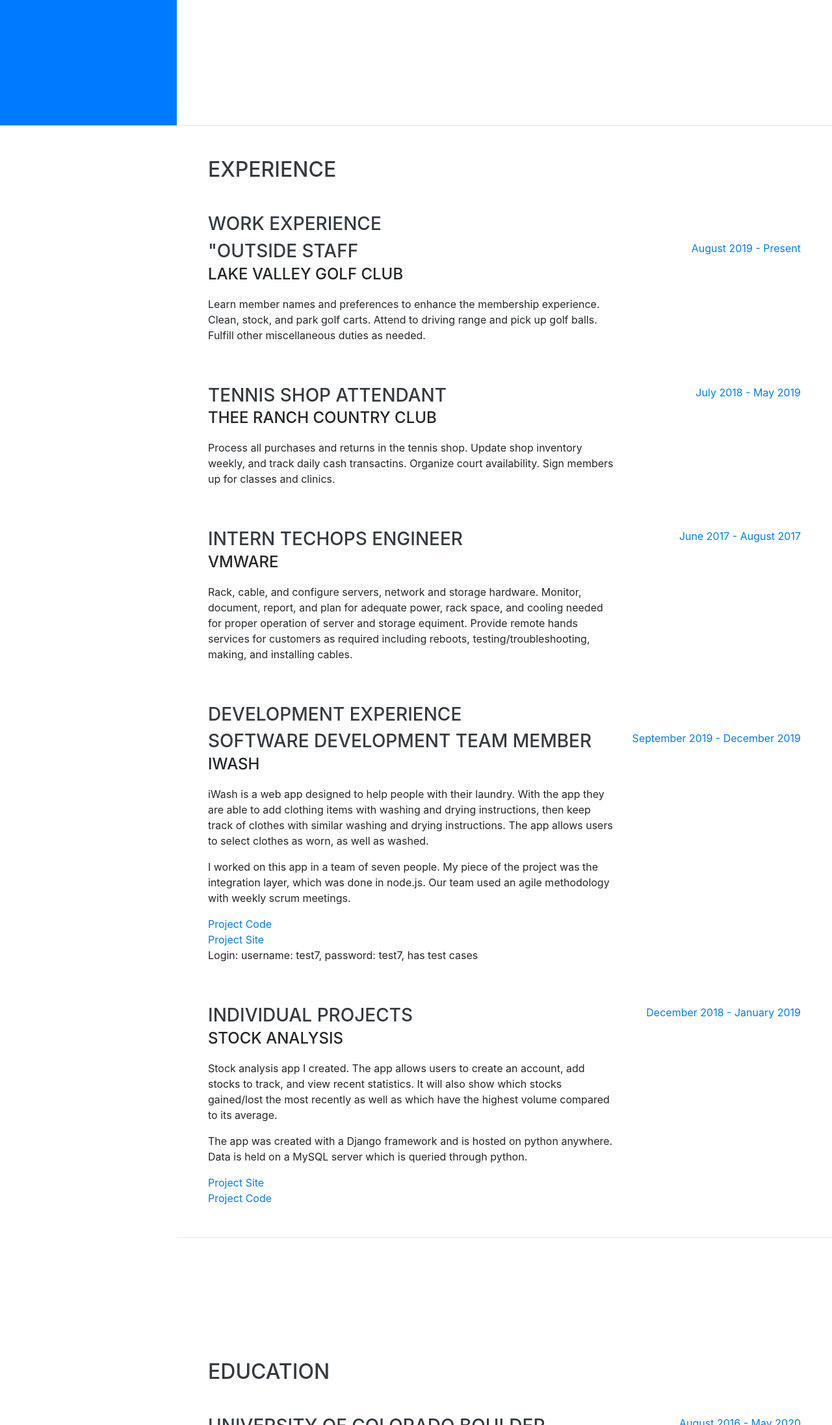
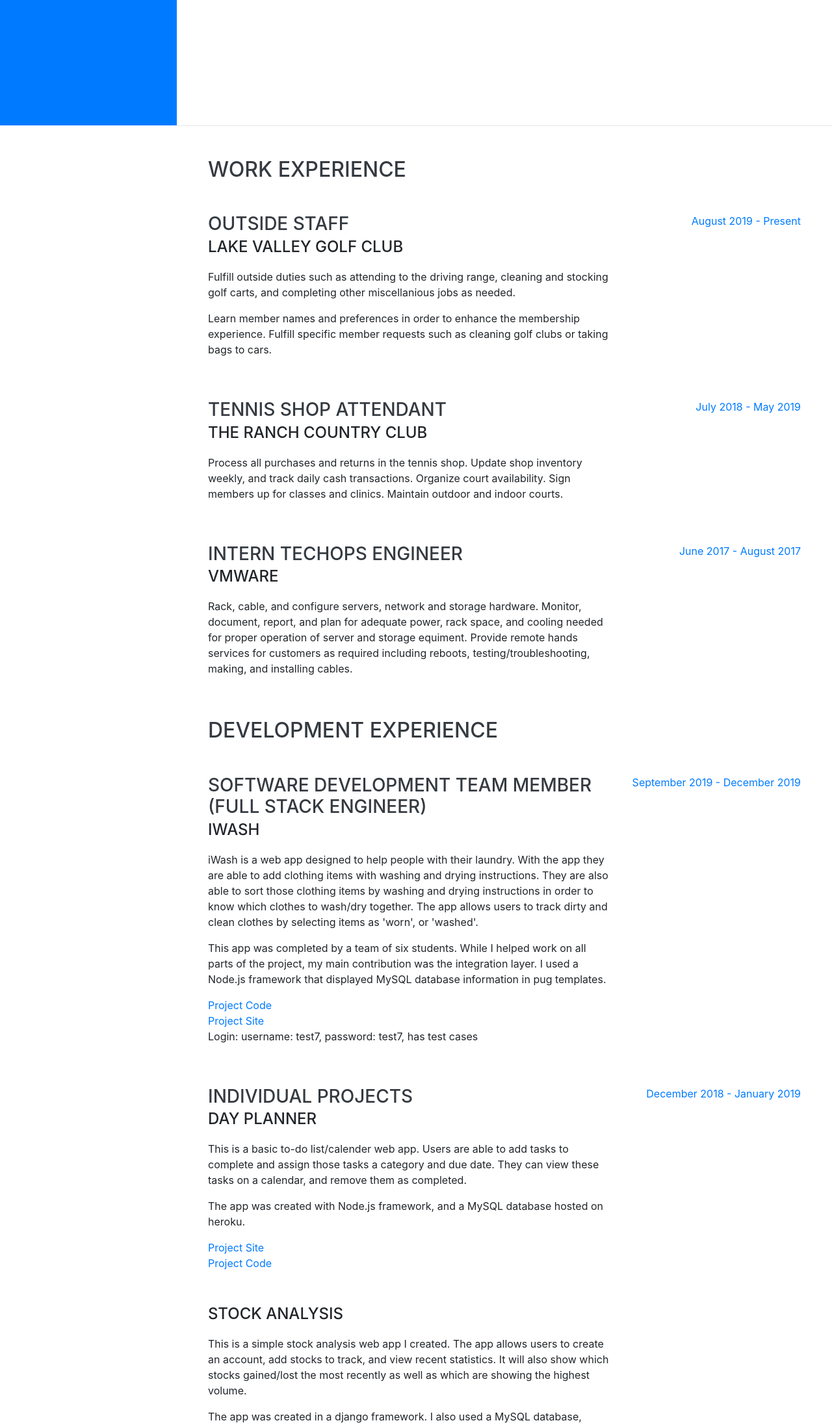
Before and after one commit to jakeshay/jakeshay.github.io, a website with bundled scripts: page index.html in a window 1280 px wide. Shown: the part 607-2800 px from the top of the page at 65% size. Built offline with nearby package versions, Linux system fonts and the light colour scheme; a web font is replaced by a local one.

Commit message:
spelling revisions

```diff
--- a/index.html
+++ b/index.html
@@ -49,8 +49,6 @@
         <li class="nav-item">
           <a class="nav-link js-scroll-trigger" href="#skills">Skills</a>
         </li>
-        <li class="nav-item">
-          <a class="nav-link js-scroll-trigger" href="#interests">Interests</a>
       </ul>
     </div>
   </nav>
@@ -81,13 +79,13 @@
 
     <section class="resume-section p-3 p-lg-5 d-flex justify-content-center" id="experience">
       <div class="w-100">
-        <h2 class="mb-5">Experience</h2>
-        <h3 class="mb-2">Work Experience</h3>
+        <h2 class="mb-5">Work Experience</h2>
         <div class="resume-item d-flex flex-column flex-md-row justify-content-between mb-5">
           <div class="resume-content">
-            <h3 class="mb-0">"Outside Staff</h3>
+            <h3 class="mb-0">Outside Staff</h3>
             <div class="subheading mb-3">Lake Valley Golf Club</div>
-            <p>Learn member names and preferences to enhance the membership experience. Clean, stock, and park golf carts. Attend to driving range and pick up golf balls. Fulfill other miscellaneous duties as needed.</p>
+            <p>Fulfill outside duties such as attending to the driving range, cleaning and stocking golf carts, and completing other miscellanious jobs as needed.</p>
+            <p>Learn member names and preferences in order to enhance the membership experience. Fulfill specific member requests such as cleaning golf clubs or taking bags to cars.</p>
           </div>
           <div class="resume-date text-md-right">
             <span class="text-primary">August 2019 - Present</span>
@@ -96,8 +94,8 @@
         <div class="resume-item d-flex flex-column flex-md-row justify-content-between mb-5">
           <div class="resume-content">
             <h3 class="mb-0">Tennis Shop Attendant</h3>
-            <div class="subheading mb-3">Thee Ranch Country Club</div>
-            <p>Process all purchases and returns in the tennis shop. Update shop inventory weekly, and track daily cash transactins. Organize court availability. Sign members up for classes and clinics.</p>
+            <div class="subheading mb-3">The Ranch Country Club</div>
+            <p>Process all purchases and returns in the tennis shop. Update shop inventory weekly, and track daily cash transactions. Organize court availability. Sign members up for classes and clinics. Maintain outdoor and indoor courts.</p>
           </div>
           <div class="resume-date text-md-right">
             <span class="text-primary">July 2018 - May 2019</span>
@@ -114,13 +112,13 @@
           </div>
         </div>
 
-        <h3 class="mb-2">Development Experience</h3>
+        <h2 class="mb-5">Development Experience</h2>
         <div class="resume-item d-flex flex-column flex-md-row justify-content-between mb-5">
           <div class="resume-content">
-            <h3 class="mb-0">Software Development Team Member</h3>
+            <h3 class="mb-0">Software Development Team Member (Full Stack Engineer)</h3>
             <div class="subheading mb-3">iWash</div>
-            <p>iWash is a web app designed to help people with their laundry. With the app they are able to add clothing items with washing and drying instructions, then keep track of clothes with similar washing and drying instructions. The app allows users to select clothes as worn, as well as washed.</p>
-            <p>I worked on this app in a team of seven people. My piece of the project was the integration layer, which was done in node.js. Our team used an agile methodology with weekly scrum meetings.</p>
+            <p>iWash is a web app designed to help people with their laundry. With the app they are able to add clothing items with washing and drying instructions. They are also able to sort those clothing items by washing and drying instructions in order to know which clothes to wash/dry together. The app allows users to track dirty and clean clothes by selecting items as 'worn', or 'washed'.</p>
+            <p>This app was completed by a team of six students. While I helped work on all parts of the project, my main contribution was the integration layer. I used a Node.js framework that displayed MySQL database information in pug templates.</p>
             <a href="https://github.com/Zazu6141/Group-3-Software-Dev-101.1">Project Code</a>
             <br>
             <a href="https://iwash-cu.herokuapp.com">Project Site</a>
@@ -134,9 +132,18 @@
         <div class="resume-item d-flex flex-column flex-md-row justify-content-between">
           <div class="resume-content">
             <h3 class="mb-0">Individual Projects</h3>
+            <div class="subheading mb-3">Day Planner</div>
+            <p>This is a basic to-do list/calender web app. Users are able to add tasks to complete and assign those tasks a category and due date. They can view these tasks on a calendar, and remove them as completed.</p>
+            <p>The app was created with Node.js framework, and a MySQL database hosted on heroku.</p>
+            <a href="https://shay-day-planner.herokuapp.com/">Project Site</a>
+            <br>
+            <a href="https://github.com/jakeshay/Day-Planner">Project Code</a>
+            <br>
+            <br>
+            <br>
             <div class="subheading mb-3">Stock Analysis</div>
-            <p>Stock analysis app I created. The app allows users to create an account, add stocks to track, and view recent statistics. It will also show which stocks gained/lost the most recently as well as which have the highest volume compared to its average.</p>
-            <p>The app was created with a Django framework and is hosted on python anywhere. Data is held on a MySQL server which is queried through python.</p>
+            <p>This is a simple stock analysis web app I created. The app allows users to create an account, add stocks to track, and view recent statistics. It will also show which stocks gained/lost the most recently as well as which are showing the highest volume.</p>
+            <p>The app was created in a django framework. I also used a MySQL database, which is hosted on pythonanywhere.com. I used a stock api in order to find relavent statistics.</p>
             <a href="https://jakeshay.pythonanywhere.com">Project Site</a>
             <br>
             <a href="https://github.com/jakeshay/stock-project">Project Code</a>
@@ -161,11 +168,11 @@
           <div class="resume-content">
             <h3 class="mb-0">University of Colorado Boulder</h3>
             <div class="subheading mb-3">Bachelor of Arts</div>
-            <div>Computer Science</div>
+            <p>Computer Science</p>
             <br>
             <div class="subheading mb-3">Minors</div>
+            <div>Philosophy</div>
             <div>Business</div>
-            <div>Philosophy</div>
           </div>
           <div class="resume-date text-md-right">
             <span class="text-primary">August 2016 - May 2020</span>
@@ -175,6 +182,7 @@
         <div class="resume-item d-flex flex-column flex-md-row justify-content-between">
           <div class="resume-content">
             <h3 class="mb-0">San Ramon Valley High School</h3>
+            <div>Diploma</div>
             <div>GPA: 3.6</div>
           </div>
           <div class="resume-date text-md-right">
@@ -211,26 +219,7 @@
 
     <hr class="m-0">
 
-    <section class="resume-section p-3 p-lg-5 d-flex align-items-center" id="interests">
-      <div class="w-100">
-        <h2 class="mb-5">Interests</h2>
-        <p>Outside of school, I enjoy golfing. I try to get out a few times a week as I find it's a great stress reliever. I also like to hike when I can and travel when I get the chance to. My family is from San Francsico so I enjoy spending time in the city as well.</p>
-        <p class="mb-0">I am also follow the NFL and NBA very intently. I watch every Seattle Seahawks and Golden State Warriors game that I can. I am a big reader as well and enjoy a wide variety of literature. Right now I am reading Dante's Inferno.</p>
-      </div>
-    </section>
 
-    <hr class="m-0">
-
-    <section class="resume-section p-3 p-lg-5 d-flex align-items-center" id="awards">
-      <div class="w-100">
-        <h2 class="mb-5">Awards &amp; Certifications</h2>
-        <ul class="fa-ul mb-0">
-          <li>
-            <i class="fa-li fa fa-trophy text-warning"></i>
-            My mom thinks I'm awesome.</li>
-        </ul>
-      </div>
-    </section>
 
   </div>
 
```
